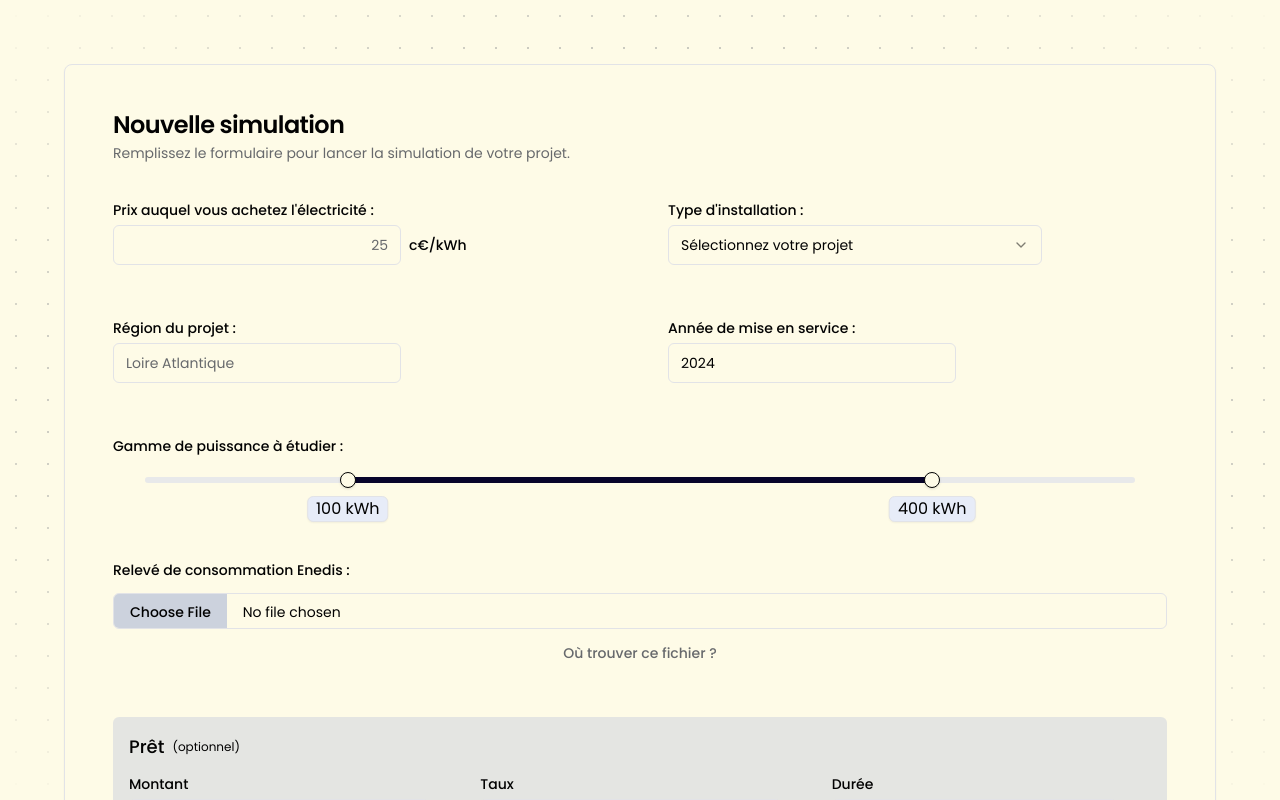
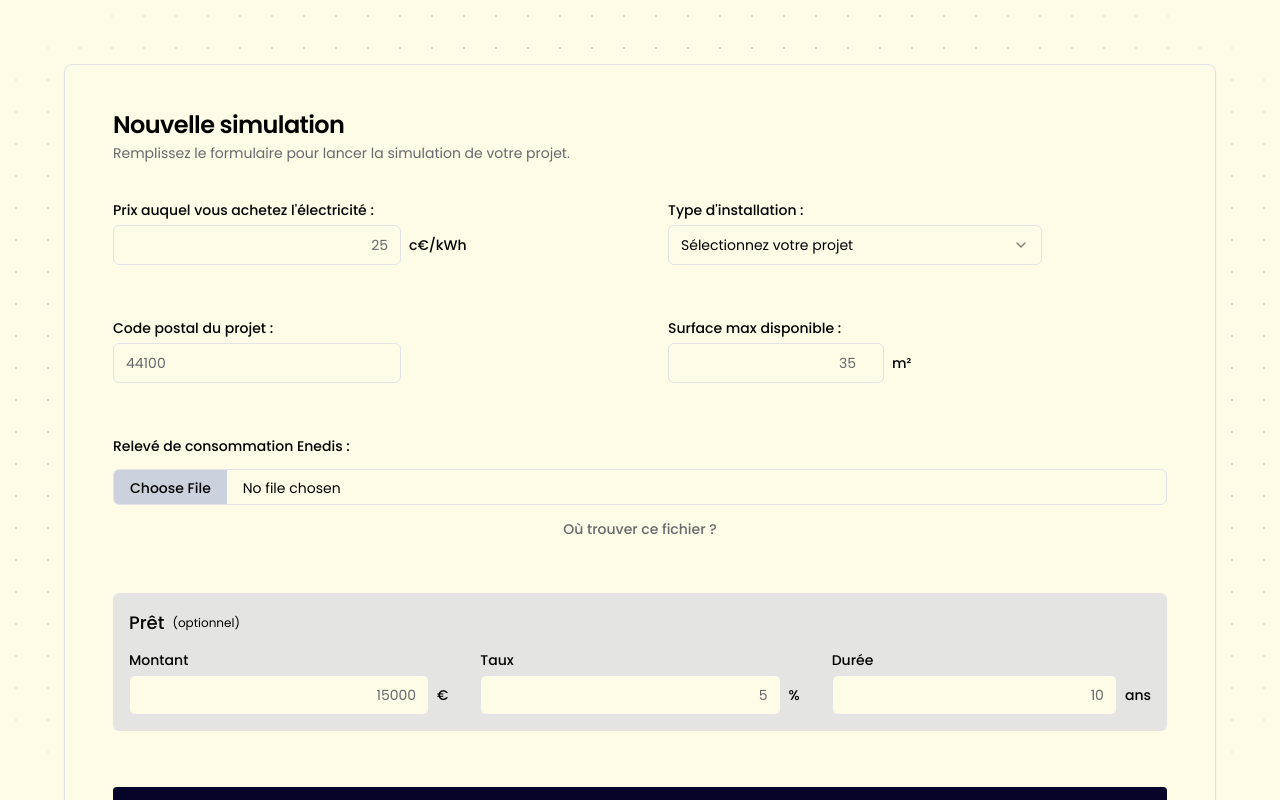
Before and after one commit to Soleil-Bleu/frontend, a React (Vite) app: page /new in a window 1280 px wide. Shown: the top 800 px of the page. Built offline with nearby package versions, Linux system fonts and the light colour scheme.

Commit message:
feat: handle None gracefully

```diff
--- a/src/components/formPage.jsx
+++ b/src/components/formPage.jsx
@@ -26,14 +26,12 @@ export function FormPage() {
     id: '',
     prix_achat: '',
     type_installation: '',
+    localisation: '',
+    surface: '',
+    file: null,
     montant_pret: '',
     taux_pret: '',
     duree_pret: '',
-    devis_installation: 0,
-    localisation: '',
-    annee: 2024,
-    powers: [100, 400],
-    file: null,
   });
 
   const [errors, setErrors] = useState({});
@@ -53,13 +51,6 @@ export function FormPage() {
     }));
   };
 
-  const handleSliderChange = (values) => {
-    setFormData((prevData) => ({
-      ...prevData,
-      powers: values,
-    }));
-  };
-
   const handleFileChange = (e) => {
     setFormData((prevData) => ({
       ...prevData,
@@ -76,11 +67,10 @@ export function FormPage() {
 
   const validateForm = () => {
     const newErrors = {};
-    if (!formData.prix_achat) newErrors.prix_achat = 'Le prix est requis.';
+    if (!formData.prix_achat) newErrors.prix_achat = "Le prix d'achat est requis.";
     if (!formData.type_installation) newErrors.type_installation = "Le type d'installation est requis.";
-    if (!formData.localisation) newErrors.localisation = 'La localisation est requise.';
-    if (!formData.annee) newErrors.annee = "L'année est requise.";
-    if (!formData.powers || formData.powers.length !== 2) newErrors.powers = 'Les puissances sont requises et doivent avoir deux valeurs.';
+    if (!formData.localisation) newErrors.localisation = 'Le code postal est requis.';
+    if (!formData.surface) newErrors.surface = 'La surface max est requise.';
     if (!formData.file) newErrors.file = 'Le fichier est requis.';
     setErrors(newErrors);
     return Object.keys(newErrors).length === 0;
@@ -91,16 +81,15 @@ export function FormPage() {
     if (!validateForm()) return;
 
     const formDataObj = new FormData();
-    formDataObj.append('file', formData.file);
     formDataObj.append('id', formData.id);
     formDataObj.append('prix_achat', formData.prix_achat);
     formDataObj.append('type_centrale', formData.type_installation);
-    formDataObj.append('montant_pret', formData.montant_pret || 0); // Provide default value
-    formDataObj.append('taux_pret', formData.taux_pret || 0); // Provide default value
-    formDataObj.append('duree_pret', formData.duree_pret || 0); // Provide default value
     formDataObj.append('localisation', formData.localisation);
-    formDataObj.append('annee', formData.annee);
-    formDataObj.append('puissances', JSON.stringify(formData.powers));
+    formDataObj.append('surface', formData.surface);
+    formDataObj.append('file', formData.file);
+    formDataObj.append('montant_pret', formData.montant_pret || 0);
+    formDataObj.append('taux_pret', formData.taux_pret || 0);
+    formDataObj.append('duree_pret', formData.duree_pret || 0);
 
     console.log('Form Data:', Object.fromEntries(formDataObj.entries()));
 
@@ -127,6 +116,7 @@ export function FormPage() {
           </CardHeader>
           <CardContent>
             <form onSubmit={handleSubmit} className='grid pt-4 grid-cols-2 w-full items-center gap-14'>
+
               <div className="grid w-full max-w-sm items-center gap-2">
                 <Label htmlFor="prix_achat">Prix auquel vous achetez l'électricité :</Label>
                 <div className='flex flex-row items-center space-x-2 space-y-0'>
@@ -167,50 +157,35 @@ export function FormPage() {
               </div>
               <div className="grid w-full max-w-sm items-center gap-2">
                 <div className='flex flex-row gap-2 items-center'>
-                  <Label htmlFor="localisation">Région du projet :</Label>
+                  <Label htmlFor="localisation">Code postal du projet :</Label>
                 </div>
                 <div className='flex w-3/4 flex-row items-center space-x-2 space-y-0'>
                   <Input
                     name="localisation"
                     id="localisation"
-                    type="text"
+                    type="number"
                     value={formData.localisation}
                     onChange={handleChange}
-                    placeholder="Loire Atlantique" />
+                    placeholder="44100" />
                 </div>
                 {errors.localisation && <span className="text-red-500">{errors.localisation}</span>}
               </div>
               <div className="grid w-full max-w-sm items-center gap-2">
                 <div className='flex flex-row gap-2 items-center'>
-                  <Label htmlFor="annee">Année de mise en service :</Label>
+                  <Label htmlFor="surface">Surface max disponible :</Label>
                 </div>
                 <div className='flex w-3/4 flex-row items-center space-x-2 space-y-0'>
                   <Input
-                    name="annee"
-                    id="annee"
+                    className="text-right w-3/4"
+                    name="surface"
+                    id="surface"
                     type="number"
-                    value={formData.annee}
+                    value={formData.surface}
                     onChange={handleChange}
-                    placeholder="2024" />
+                    placeholder="35" />
+                    <Label htmlFor="surface">m²</Label>
                 </div>
-                {errors.annee && <span className="text-red-500">{errors.annee}</span>}
-              </div>
-              <div className="grid col-span-2 w-full items-center gap-6">
-                <div className='flex flex-row gap-2 items-center'>
-                  <Label htmlFor="powers">Gamme de puissance à étudier :</Label>
-                </div>
-                <div className='px-8'>
-                  <Slider
-                    min={0}
-                    max={500}
-                    step={50}
-                    minStepsBetweenThumbs={2}
-                    value={formData.powers}
-                    onValueChange={handleSliderChange}
-                    formatLabel={(value) => `${value} kWh`}
-                  />
-                </div>
-                {errors.powers && <span className="text-red-500">{errors.powers}</span>}
+                {errors.surface && <span className="text-red-500">{errors.surface}</span>}
               </div>
               <div className="flex flex-col col-span-2 gap-4">
                 <div className='flex flex-row gap-2 items-center'>
--- a/src/components/resultPage.jsx
+++ b/src/components/resultPage.jsx
@@ -46,10 +46,16 @@ const ResultPage = () => {
   }
 
   return (
-    <div>
-      <h1>Results for Simulation ID: {id}</h1>
+    <>
+    <div className="z-[-1] fixed inset-0 h-full w-full bg-[radial-gradient(#808387_1px,transparent_1px)] [background-size:32px_32px] [mask-image:radial-gradient(ellipse_70%_70%_at_50%_50%,#000_10%,transparent_100%)]" />
+    <div className="flex justify-center flex-col p-16 items-center w-full">
+      <div className='flex flex-col text-center m-4 mt-8 gap-2'>
+        <h1 className='text-3xl font-semibold'>Résultats de la simulation</h1>
+        <h2 className='text-xl text-muted-foreground text-center'>Comparez les différents objectifs</h2>
+      </div>
       {results && <Graph data={results} />}
     </div>
+    </>
   );
 };
 
```
Also changed, not shown: src/components/graph.jsx (+41 -30 lines).
